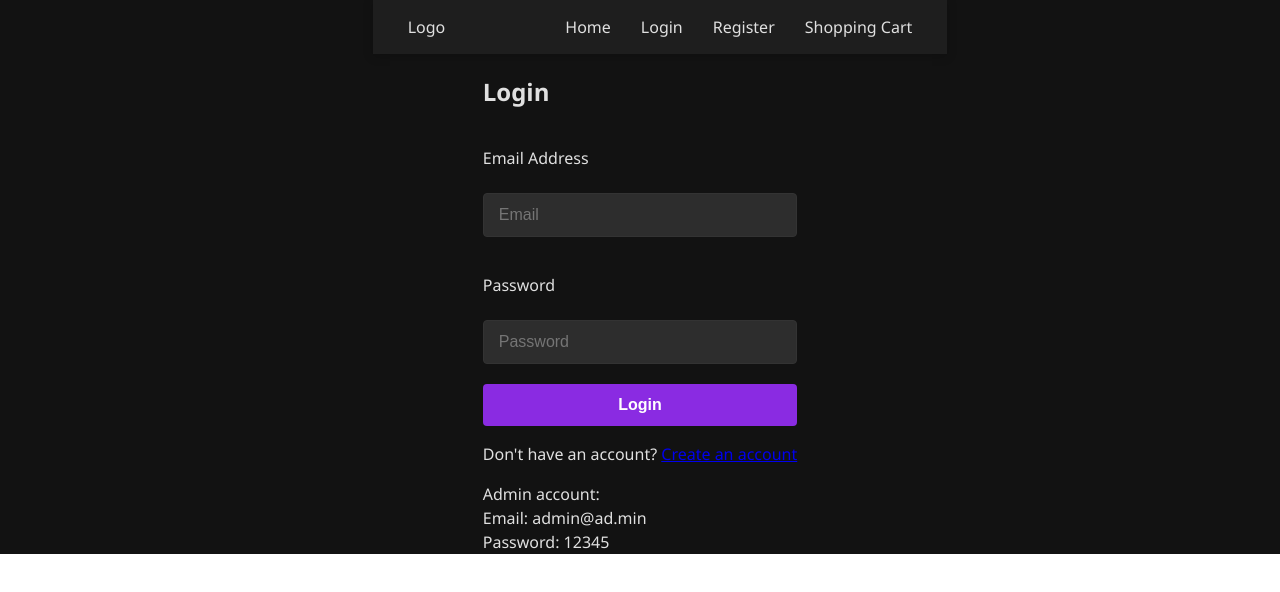
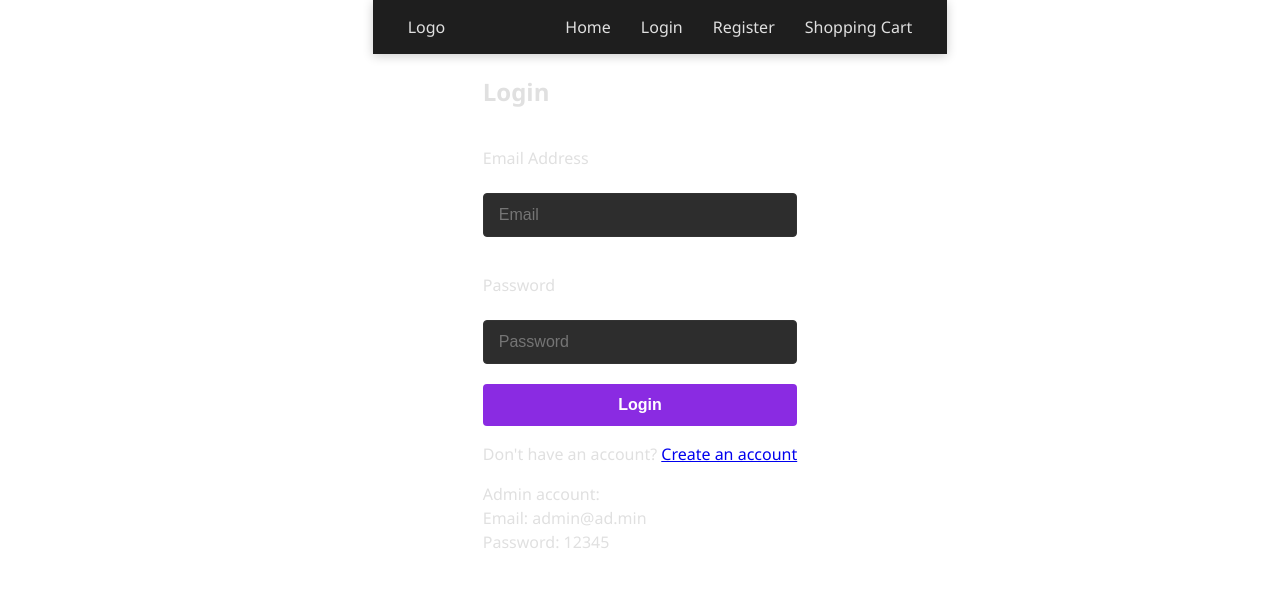
Before and after one commit to ZeddFox/lexicon-product-site-frontend, a React (Vite) app: page /login in a window 1280 px wide. Shown: the top 592 px of the page. Built offline with nearby package versions, Linux system fonts and the light colour scheme.

Commit message:
Change CSS Style to remove background color

```diff
--- a/src/styles/style.css
+++ b/src/styles/style.css
@@ -1,8 +1,7 @@
-/* Most of this CSS file is AI-generated */
+/* 95%-ish of this CSS file is AI-generated */
 /* Dark Mode Theme with Unified Colors */
 :root {
     /* Color palette */
-    --bg-dark: #121212;
     --bg-card: #1e1e1e;
     --bg-accent: #2d2d2d;
     --text-primary: #e0e0e0;
@@ -16,7 +15,6 @@
 }
 
 body {
-    background-color: var(--bg-dark);
     color: var(--text-primary);
     font-family: 'Segoe UI', Tahoma, Geneva, Verdana, sans-serif;
     margin: 0;
@@ -79,7 +77,6 @@ body {
 
 /* ----- Main Products Page ----- */
 .all-products-page {
-    background-color: var(--bg-dark);
     color: var(--text-primary);
     display: grid;
     grid-template-columns: repeat(auto-fill, minmax(250px, 1fr));
```
